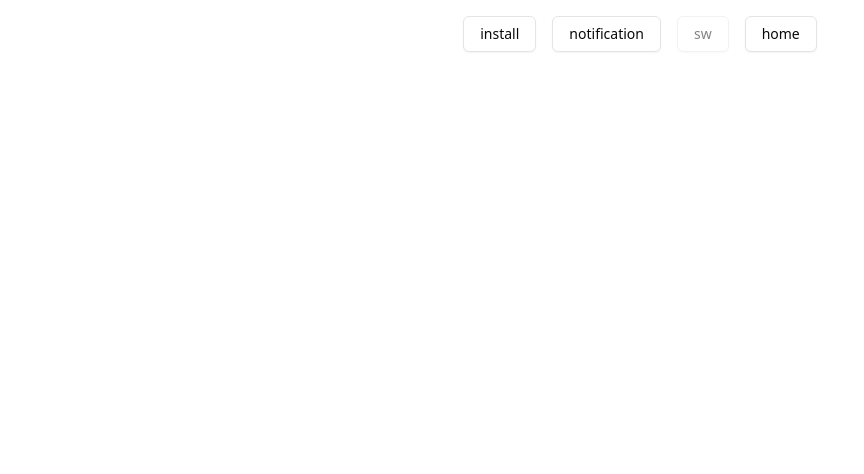
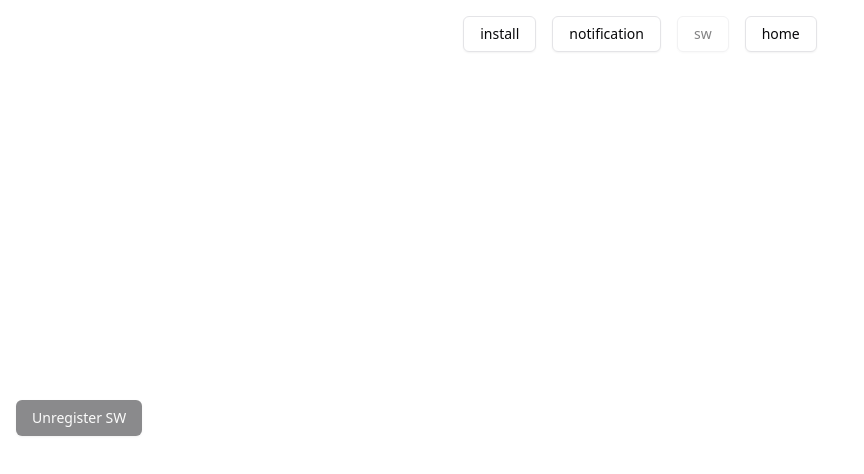
Before and after one commit to sky172839465/pwa-sharing, a React (Vite) app: page /sw in a window 1280 px wide. Shown: the top 474 px of the page, without its empty margins (0-864 px from the left). Built offline with nearby package versions, Linux system fonts and the light colour scheme.

Commit message:
feat: add unregister sw

```diff
--- a/src/client/pages/SW/index.jsx
+++ b/src/client/pages/SW/index.jsx
@@ -1,9 +1,23 @@
+import { Button } from '@/components/ui/button'
 import { html } from './article.md'
+import useUnregister from './useUnregister'
 
 const Page = () => {
+  const { trigger, isPending, isRegistered } = useUnregister()
+
   return (
-    <div className='md:max-w-xl m-auto container prose p-4'>
-      <div dangerouslySetInnerHTML={{ __html: html }} />
+    <div className='flex flex-col'>
+      <div className='text-center m-4'>
+        <Button
+          onClick={trigger}
+          disabled={!isRegistered || isPending}
+        >
+          Unregister SW
+        </Button>
+      </div>
+      <div className='md:max-w-xl m-auto container prose p-4'>
+        <div dangerouslySetInnerHTML={{ __html: html }} />
+      </div>
     </div>
   )
 }
--- /dev/null
+++ b/src/client/pages/SW/useUnregister.js
@@ -0,0 +1,51 @@
+import { tryit } from "radash"
+import { useEffect, useState } from "react"
+import { toast } from "sonner"
+
+const isSWExist = ('serviceWorker' in navigator)
+
+const useUnregister = () => {
+  const [registration, setRegistration] = useState(false)
+  const [isPending, setIsPending] = useState(false)
+
+  useEffect(() => {
+    const checkIsRegistered = async () => {
+      if (!isSWExist) {
+        return
+      }
+
+      const registration = await navigator.serviceWorker.getRegistration()
+      console.log(registration)
+      setRegistration(registration)
+    }
+    checkIsRegistered()
+  }, [])
+
+  const trigger = async () => {
+    if (!registration) {
+      return
+    }
+
+    setIsPending(true)
+    const registrations = await navigator.serviceWorker.getRegistrations()
+    const [error] = await tryit(() => {
+      return Promise.all(registrations.map((item) => item.unregister()))
+    })()
+    setIsPending(false)
+    setRegistration(null)
+    if (error) {
+      console.log(error)
+      toast(`Unregister failed, ${error.message}`)
+      return
+    }
+    toast('Unregister success!')
+  }
+
+  return {
+    isRegistered: !!registration,
+    isPending,
+    trigger
+  }
+}
+
+export default useUnregister
```
